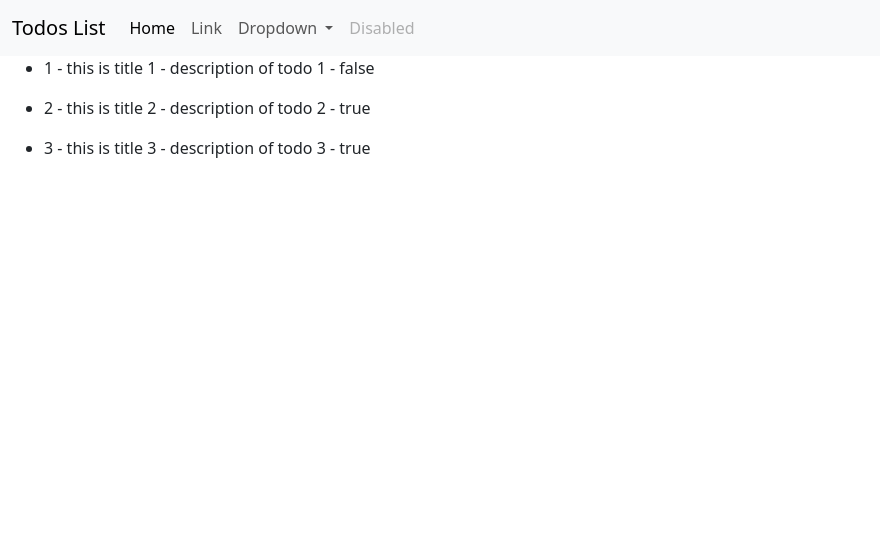
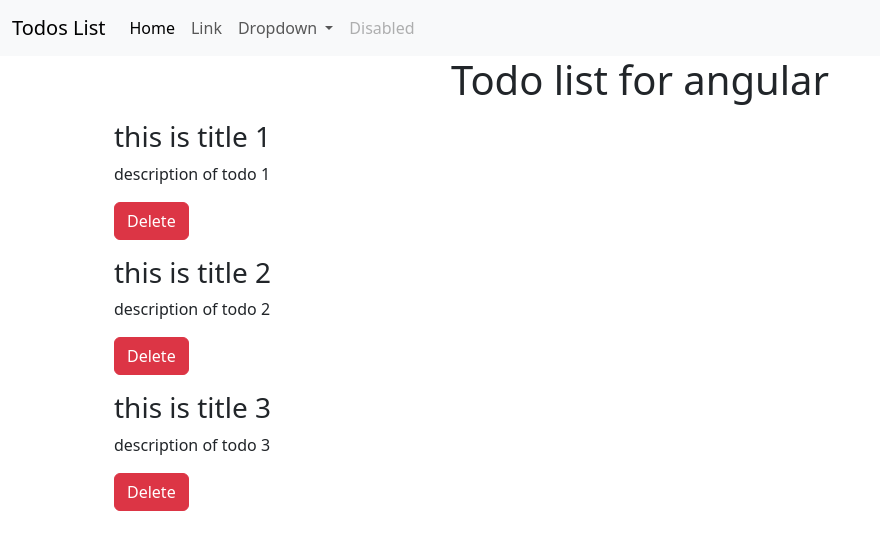
Before and after one commit to YashrajKamble/Angular-Basics, an Angular app: page / in a window 1280 px wide. Shown: the top 550 px of the page, without its empty margins (0-880 px from the left). Built offline with nearby package versions, Linux system fonts and the light colour scheme.

Commit message:
Created Todo Components

```diff
--- /dev/null
+++ b/src/app/MyComponents/todo-item/todo-item.html
@@ -0,0 +1,5 @@
+<div class="my-3">
+  <h3>{{ todo.title }}</h3>
+  <p>{{ todo.desc }}</p>
+  <button class="btn btn-danger">Delete</button>
+</div>
--- a/src/app/MyComponents/todos/todos.html
+++ b/src/app/MyComponents/todos/todos.html
@@ -1,3 +1,4 @@
 <ul *ngFor="let todo of todos">
-  <li>{{ todo.sno }} - {{ todo.title }} - {{ todo.desc }} - {{ todo.active }}</li>
+  <!-- <li>{{ todo.sno }} - {{ todo.title }} - {{ todo.desc }} - {{ todo.active }}</li> -->
+  <app-todo-item [todo]="todo"></app-todo-item>
 </ul>
--- a/src/app/MyComponents/todos/todos.ts
+++ b/src/app/MyComponents/todos/todos.ts
@@ -1,11 +1,12 @@
 import { Component } from '@angular/core';
 import { NgFor } from '@angular/common';
 import { Todo } from '../../Todo';
+import { TodoItem } from '../todo-item/todo-item';
 
 @Component({
   selector: 'app-todos',
   standalone: true,
-  imports: [NgFor],
+  imports: [NgFor, TodoItem],
   templateUrl: './todos.html',
   styleUrls: ['./todos.css'],
 })
--- a/src/app/app.html
+++ b/src/app/app.html
@@ -47,7 +47,8 @@
     </div>
   </nav>
 
-  <div class="container-fluid">
+  <div class="container">
+    <h1 class="text-center">Todo list for angular</h1>
     <app-todos></app-todos>
   </div>
 </div>
```
Also changed, not shown: src/app/MyComponents/todo-item/todo-item.ts (added, +13 -0 lines), src/app/MyComponents/todo-item/todo-item.css (added), 1 other file (tests, documents, lock files or other folders).
